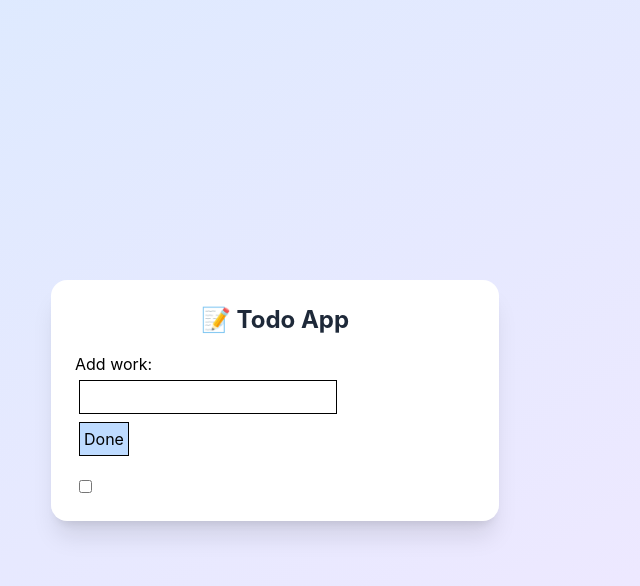
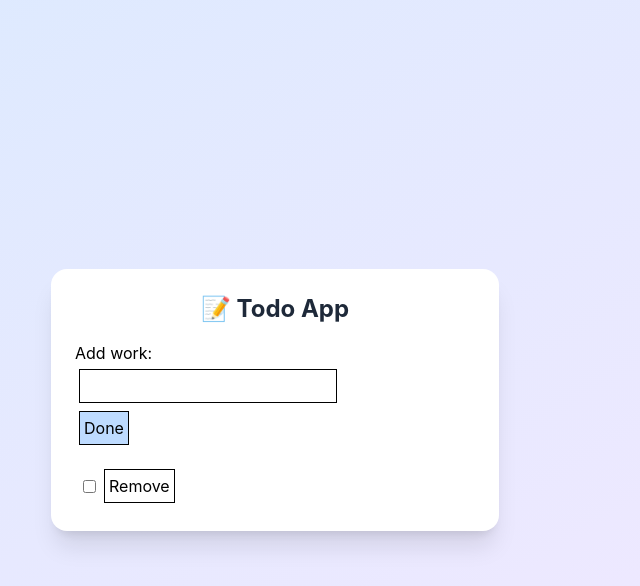
Before and after one commit to anas-faiz/todo_app_test, a React (Vite) app: page / in a window 1280 px wide. Both pictures are taken after a click on the button "Done". Shown: the top 586 px of the page, without its empty margins (365-1005 px from the left). Built offline with nearby package versions, Linux system fonts and the light colour scheme.

Commit message:
remove Function added

```diff
--- a/src/components/Btn.tsx
+++ b/src/components/Btn.tsx
@@ -3,14 +3,16 @@ import { addData } from "../utils/TodoDataSlice"
 
 interface btmprops{
   input: string
+  setInput: ()=> void
 }
 
-const Btn = ({input} : btmprops) => {
+const Btn = ({input,setInput} : btmprops) => {
   const dispatch = useDispatch()
 
   const handleClick = ()=>{
     dispatch(addData({id:Date.now(), text: input, status: "red"}))
     console.log("clicked")
+    setInput("")
   }
   return (
     <div>
--- a/src/components/InputBox.tsx
+++ b/src/components/InputBox.tsx
@@ -8,7 +8,7 @@ function InputBox() {
         <label>Add work:</label>
         <div>
         <input className="border p-1 m-1" value={input} onChange={(e)=>(setInput(e.target.value))} />
-        <Btn input={input}/>
+        <Btn input={input} setInput={setInput}/>
         </div>
     </div>
   )
--- a/src/components/TodoCard.tsx
+++ b/src/components/TodoCard.tsx
@@ -1,5 +1,5 @@
 import { useDispatch, useSelector } from "react-redux"
-import { updateStatus, type Todo } from "../utils/TodoDataSlice"
+import { removeTodo, updateStatus, type Todo } from "../utils/TodoDataSlice"
 
 function TodoCard() {
 
@@ -10,6 +10,10 @@ function TodoCard() {
     dispatch(updateStatus(id));
   }
 
+  const handleRemoveClick = (id: number)=>{
+    dispatch(removeTodo(id))
+  }
+
   return (
     <div>
       {
@@ -18,7 +22,7 @@ function TodoCard() {
         ):(
           todoData.map((todo : Todo)=>(
             <div key={todo.id} >
-              <div className="flex">
+              <div className="flex items-center p-1">
                 <input
                 type="checkbox"
                 checked={todo.status == "green"}
@@ -27,6 +31,7 @@ function TodoCard() {
                 <p className={todo.status == "green" ? "line-through text-gray-400" : ""} >
                   {todo.text}
                   </p>
+                  <span className="p-1 ml-1 border hover: cursor-pointer" onClick={()=>handleRemoveClick(todo.id)}>Remove</span>
               </div>
             </div>
           ))
--- a/src/utils/TodoDataSlice.ts
+++ b/src/utils/TodoDataSlice.ts
@@ -1,6 +1,6 @@
 import { createSlice } from "@reduxjs/toolkit";
 
- export interface Todo{
+export interface Todo{
     id: number,
     text:string,
     status: "green" | "red"
@@ -36,5 +36,5 @@ const TodoDataSlice = createSlice({
     }
 })
 
-export const {addData,updateStatus} = TodoDataSlice.actions;
+export const {addData,updateStatus,removeTodo} = TodoDataSlice.actions;
 export default TodoDataSlice.reducer;
```
